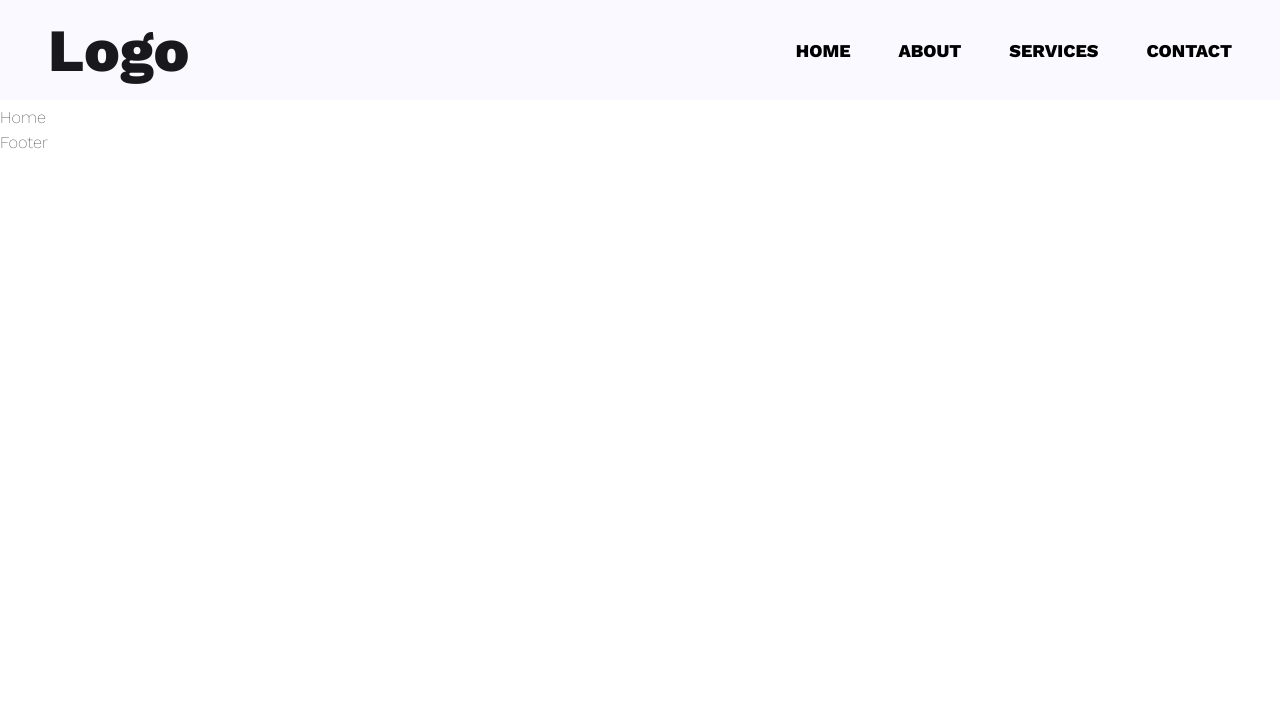
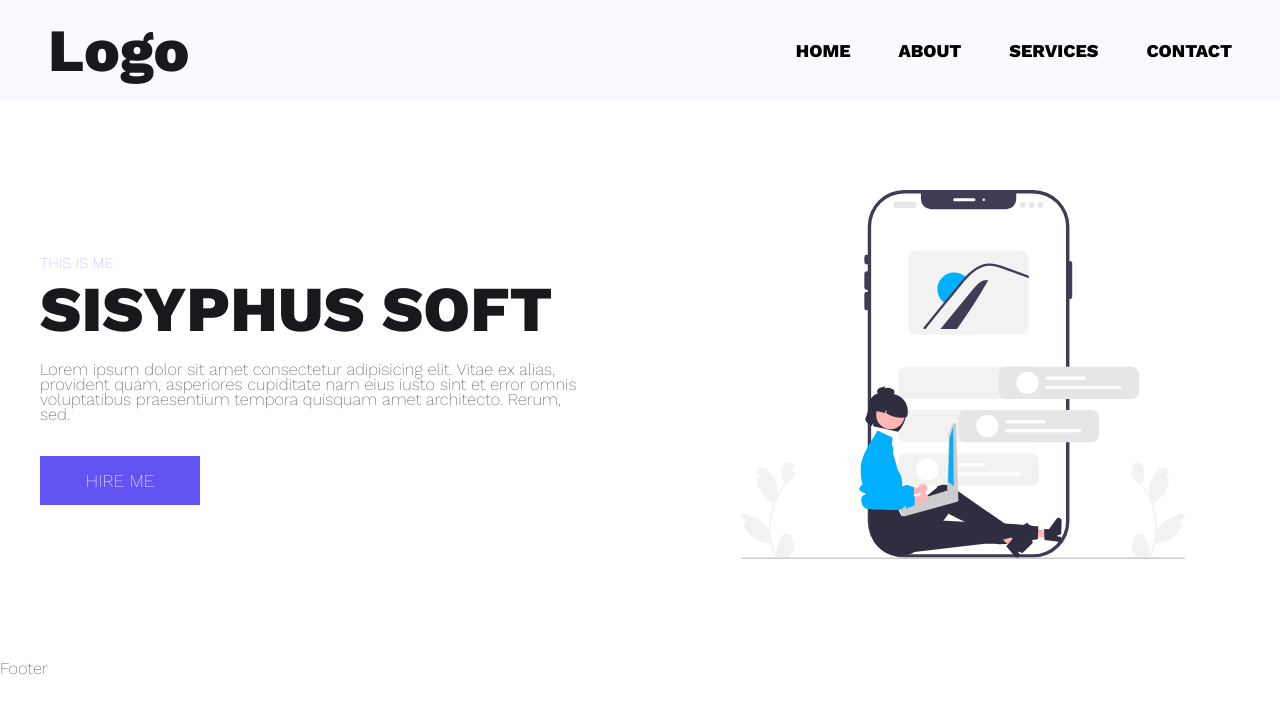
Before and after one commit to alibaltaci/React-Projects, a React (Vite) app in the folder multi-page-website-with-vite-and-styled-components/: page / in a window 1280 px wide. Shown: the top 714 px of the page. Built offline with nearby package versions, Linux system fonts and the light colour scheme.

Commit message:
Hero component

```diff
--- /dev/null
+++ b/multi-page-website-with-vite-and-styled-components/src/components/Hero/HeroSection.jsx
@@ -0,0 +1,29 @@
+import { NavLink } from "react-router-dom";
+import StyledHeroSection from "./StyledHeroSection";
+import { Button } from "../UI/Button/Button";
+
+export default function HeroSection() {
+  return (
+    <StyledHeroSection>
+        <div className="container grid grid-two-column">
+            <div className="section-hero-data">
+                <p className="hero-top-data" >THIS IS ME</p>
+                <h1 className="hero-heading" >SISYPHUS SOFT</h1>
+                <p className="hero-para" >Lorem ipsum dolor sit amet consectetur adipisicing elit. Vitae ex alias,
+                    provident quam, asperiores cupiditate nam eius iusto sint et error omnis
+                    voluptatibus praesentium tempora quisquam amet architecto. Rerum, sed.
+                </p>
+            <Button className="btn hireme-btn">
+                <NavLink to="/contact" >Hire Me</NavLink>
+            </Button>
+            </div>
+            {/* for image */}
+            <div className="section-hero-image">
+                <picture>
+                    <img src="./images/hero.svg" className="hero-image" />
+                </picture>
+            </div>
+        </div>
+    </StyledHeroSection>
+  )
+}
--- /dev/null
+++ b/multi-page-website-with-vite-and-styled-components/src/components/Hero/StyledHeroSection.jsx
@@ -0,0 +1,51 @@
+import { styled } from "styled-components";
+
+const StyledHeroSection = styled.section`
+
+    padding: 9rem 0;
+
+    .section-hero-data{
+        display: flex;
+        flex-direction: column;
+        justify-content: center;
+    }
+
+    .btn{
+        max-width: 16rem;
+    }
+
+    .hero-top-data{
+        text-transform: uppercase;
+        font-weight: 500;
+        font-size: 1.5rem;
+        color: ${({theme}) => theme.colors.helper};
+    }
+
+    .hero-heading{
+        text-transform: uppercase;
+        font-size: 6.4rem;
+    }
+
+    .hero-para{
+        margin-top: 1.5rem;
+        margin-bottom: 3.4rem;
+        max-width: 60rem;
+    }
+
+    .section-hero-image{
+        display: flex;
+        justify-content: center;
+        align-items: center;
+    }
+
+    picture{
+        text-align: center;
+    }
+
+    .hero-image{
+        max-width: 80%;
+    }
+
+`
+
+export default StyledHeroSection
--- /dev/null
+++ b/multi-page-website-with-vite-and-styled-components/src/components/UI/Button/Button.jsx
@@ -0,0 +1,31 @@
+import { styled } from "styled-components";
+
+export const Button = styled.button`
+
+    text-decoration: none;
+    max-width: auto;
+    background-color: rgb(98 84 243);
+    color: rgb(255 255 255);
+    padding: 1.4rem 2.4rem;
+    border: none;
+    text-transform: uppercase;
+    text-align: center;
+    cursor: pointer;
+    transition: all 0.3s ease;
+    -webkit-transition: all 0.3s ease 0s;
+    -moz-transition: all 0.3s ease 0s;
+    -o-transition: all 0.3s ease 0s;
+
+    &:hover,
+    &:active{
+        box-shadow: 0 2rem 2rem 0 rgb(132 144 255 / 30%);
+        box-shadow: ${({theme}) => theme.colors.shadowSupport};
+        transform: scale(0.9);
+    }
+
+    a{
+        text-decoration: none;
+        color: rgb(255 255 255);
+        font-size: 1.8rem;
+    }
+`
--- a/multi-page-website-with-vite-and-styled-components/src/pages/Home.jsx
+++ b/multi-page-website-with-vite-and-styled-components/src/pages/Home.jsx
@@ -1,6 +1,7 @@
+import HeroSection from "../components/Hero/HeroSection";
 
 export default function Home() {
   return (
-    <p>Home</p>
+    <HeroSection />
   )
 }
--- a/multi-page-website-with-vite-and-styled-components/src/styles/GlobalStyles.jsx
+++ b/multi-page-website-with-vite-and-styled-components/src/styles/GlobalStyles.jsx
@@ -56,4 +56,26 @@ export const GlobalStyles = createGlobalStyle`
     li{
         list-style: none;
     }
+
+    .container{
+        max-width: 120rem;
+        margin: 0 auto;
+    }
+
+    .grid{
+        display: grid;
+        gap: 9rem;
+    }
+
+    .grid-two-column{
+        grid-template-columns: repeat(2, 1fr);
+    }
+
+    .grid-three-column{
+        grid-template-columns: repeat(3, 1fr);
+    }
+
+    .grid-four-column{
+        grid-template-columns: repeat(4, 1fr);
+    }
 `
```
Also changed, not shown: multi-page-website-with-vite-and-styled-components/public/images/hero.svg (added), 1 other file (tests, documents, lock files or other folders).
